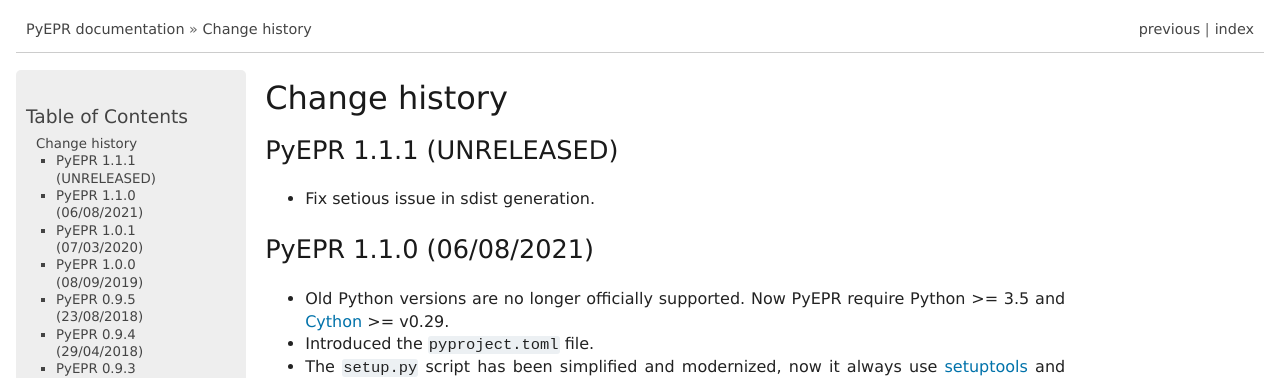
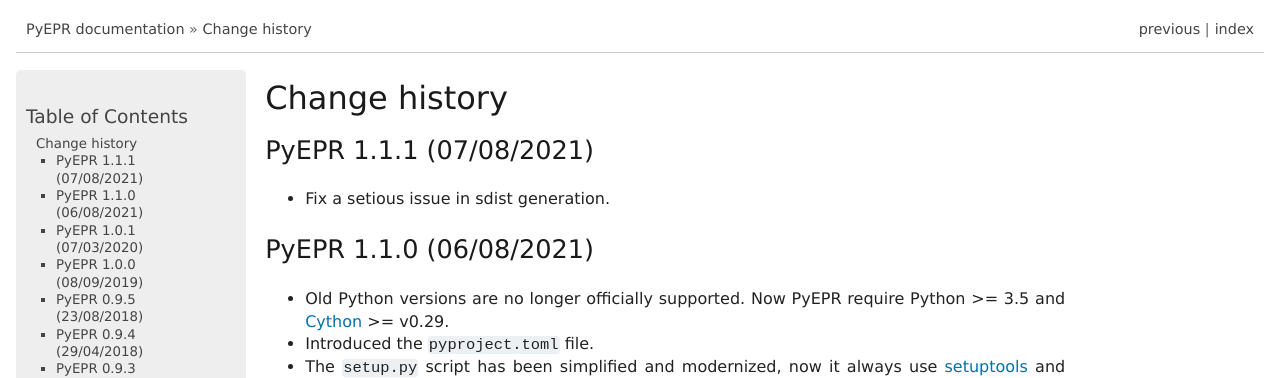
Before and after one commit to avalentino/pyepr, a Sphinx documentation site: the page built from doc/NEWS.rst, in a window 1280 px wide and 900 px high. Shown: the top 378 px of the window. Built offline with Sphinx 7.4.7, drawn with Linux system fonts in a browser that asks for light colours; formulas are drawn with MathJax 3.

Commit message:
Update version number

```diff
--- a/doc/NEWS.rst
+++ b/doc/NEWS.rst
@@ -1,10 +1,10 @@
 Change history
 ==============
 
-PyEPR 1.1.1 (UNRELEASED)
+PyEPR 1.1.1 (07/08/2021)
 ------------------------
 
-* Fix setious issue in sdist generation.
+* Fix a setious issue in sdist generation.
 
 
 PyEPR 1.1.0 (06/08/2021)
```
Also changed, not shown: 1 other file.
